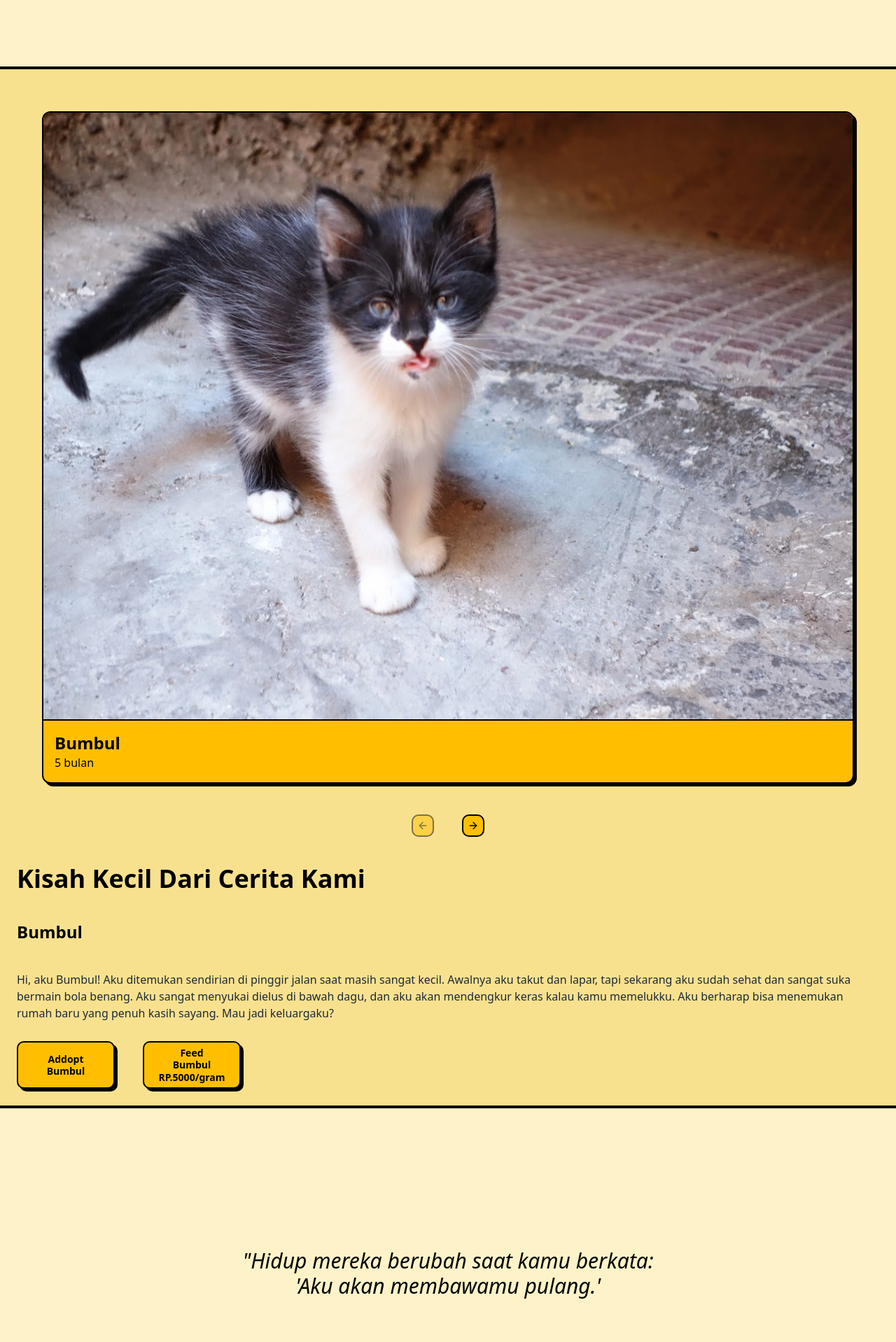
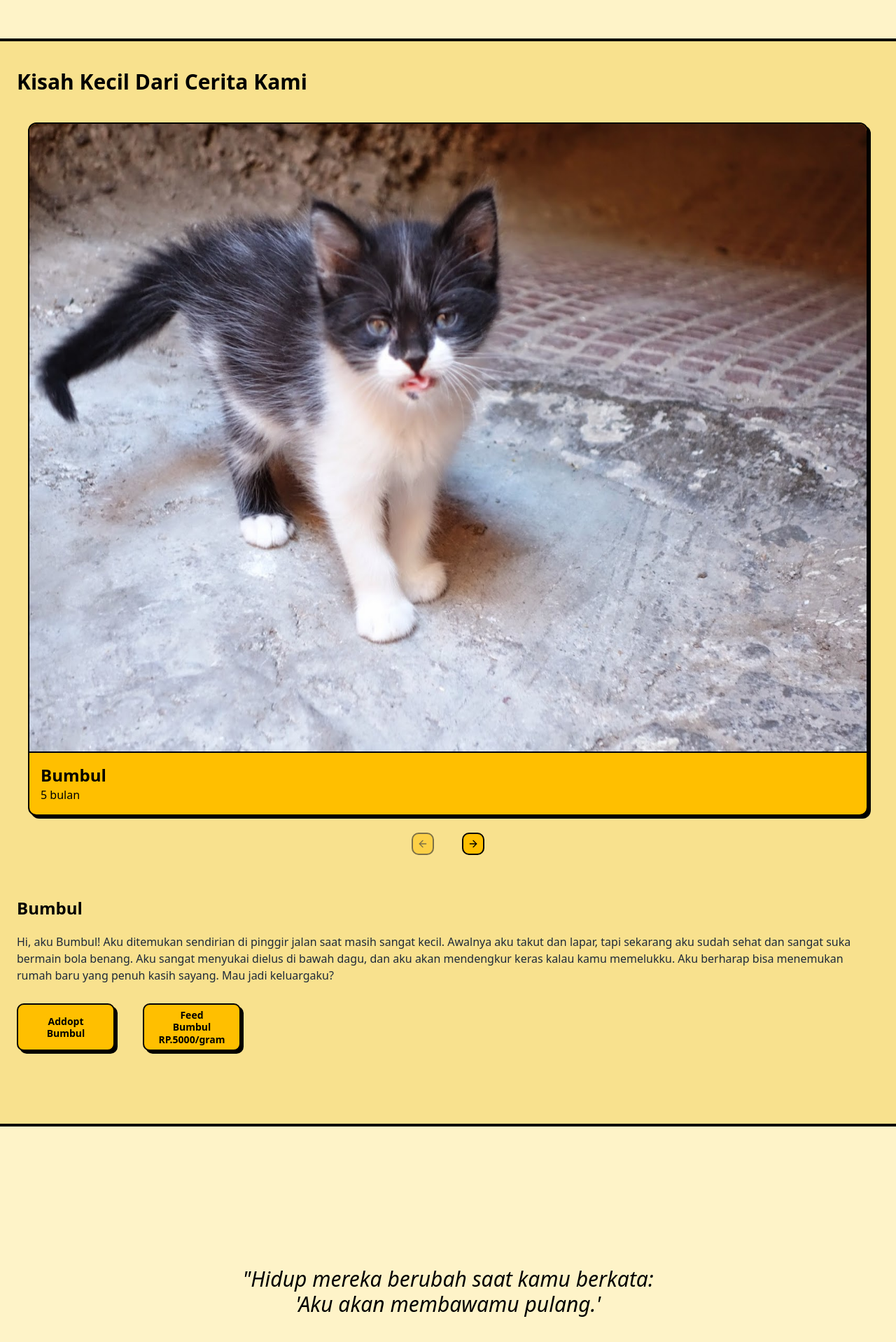
Before and after one commit to imAbizars/adopcing.v1, a React (Vite) app: page / in a window 1280 px wide. Shown: the part 840-2758 px from the top of the page at 70% size. Built offline with nearby package versions, Linux system fonts and the light colour scheme.

Commit message:
style:edit teks footer & edit element heading to Carousel

```diff
--- a/src/components/homepage/Carousel.jsx
+++ b/src/components/homepage/Carousel.jsx
@@ -27,11 +27,13 @@ export default function CarouselDemo({ onSlideChange }) {
   }, [api])
 
   return (
+    <>
+      <h1 className="text-3xl px-6">Kisah Kecil Dari Cerita Kami</h1>
       <Carousel className="" setApi={setApi}>
         <CarouselContent>
           {carousellist.map((cat) => (
             <CarouselItem key={cat.id}>
-              <div className="p-15">
+              <div className="p-10">
                 <ImageCard
                   imageUrl={cat.image}
                   caption={cat.nama}
@@ -47,5 +49,6 @@ export default function CarouselDemo({ onSlideChange }) {
           <CarouselNext />
         </div>
       </Carousel>
+    </>
   )
 }
--- a/src/components/homepage/HeroText2.jsx
+++ b/src/components/homepage/HeroText2.jsx
@@ -3,12 +3,11 @@ import { Button } from "../ui/button"
 export default function HeroText2({ cat}) {
   return (
         <div className="p-6">
-            <h1 className="text-4xl ">Kisah Kecil Dari Cerita Kami</h1>
             <FadeInSection
             initial={{opacity:0,x:-20}}
             animate={{opacity:1,x:0}}
             >
-                <h2 className="text-2xl py-10">{cat.nama}</h2>
+                <h2 className="text-2xl py-5">{cat.nama}</h2>
             </FadeInSection>
 
             <FadeInSection
--- a/src/components/layouts/footer/Footer.jsx
+++ b/src/components/layouts/footer/Footer.jsx
@@ -1,7 +1,7 @@
 export default function Footer(){
     return(
-        <footer className="border-t-4 bg-[var(--third-background)]">
-            ini adalah footer
+        <footer className="border-t-4 bg-[var(--third-background)] text-center">
+            <p>© 2025 Adopcing By Dennis Abizar</p>
         </footer>
     )
 }
--- a/src/pages/Home.jsx
+++ b/src/pages/Home.jsx
@@ -12,13 +12,13 @@ export default function Home({ eyeRefs }) {
   return (
     <div className="min-h-screen">
       {/* section 1 */}
-      <section className="flex flex-col px-6 pt-20 sm:space-x-10 pb-30 border-b-4">
+      <section className="flex flex-col px-6 pt-20 sm:space-x-10 pb-20 border-b-4">
         <HeroText />
         <CatImageWithEyes eyeRefs={eyeRefs} />
       </section>
 
       {/* section 2 */}
-      <section className="flex flex-col  bg-secondary-background border-b-4  ">
+      <section className="flex flex-col pb-20 pt-10 bg-secondary-background border-b-4 ">
         <div className="">
           <Carousel onSlideChange={setSelectedCat} />
         </div>
@@ -28,7 +28,7 @@ export default function Home({ eyeRefs }) {
           key={selectedCat.id}/>
         </div>
       </section>
-      <section className="bg-background flex sm:flex-row ">
+      <section className="bg-background flex sm:flex-row pb-10 ">
         <HeroText3/>
       </section>
     </div>
```
